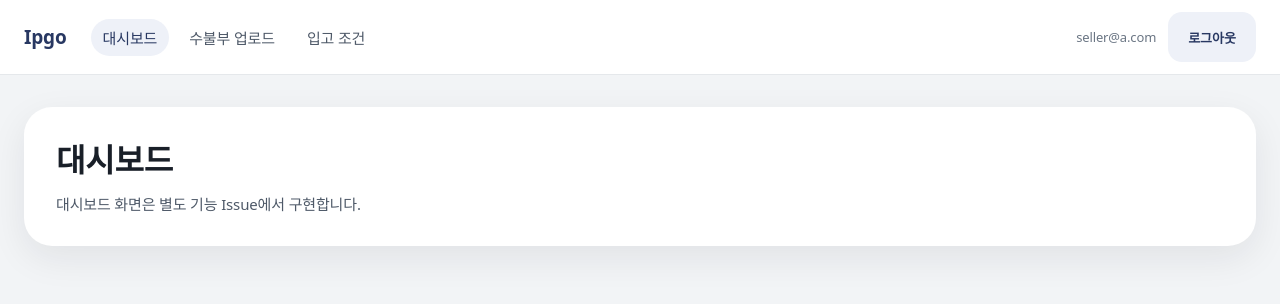
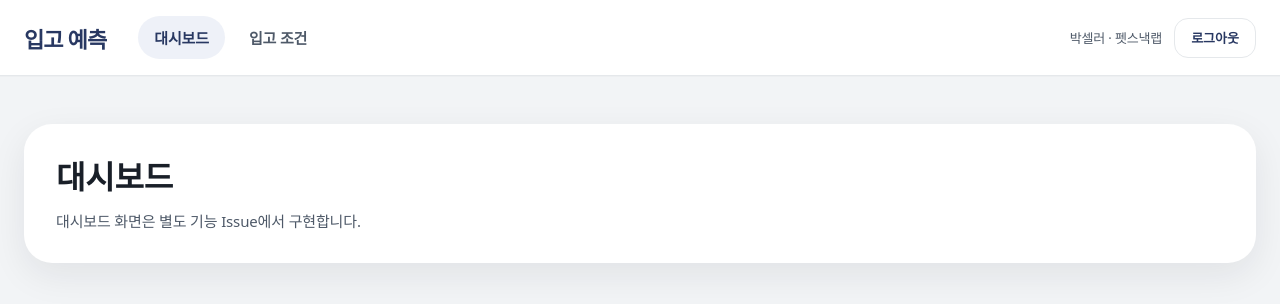
Before and after one commit to IpgoITGO/ipgo-client, a React (Vite) app: page /login in a window 1280 px wide. Both pictures are taken after a click on the button "로그인". Shown: the top 304 px of the page. Built offline with nearby package versions, Linux system fonts and the light colour scheme; no server answers.

Commit message:
feat: build authenticated app layout

```diff
--- a/src/app/ui/AppLayout.module.css
+++ b/src/app/ui/AppLayout.module.css
@@ -5,18 +5,20 @@
 .header {
   display: flex;
   align-items: center;
-  gap: var(--space-6);
-  min-height: 72px;
-  padding: var(--space-3)
+  gap: var(--space-8);
+  min-height: 76px;
+  padding: var(--space-2)
     max(var(--space-6), calc((100% - var(--w-content)) / 2));
   background: var(--color-card);
   border-bottom: 1px solid var(--color-border);
+  box-shadow: 0 1px 0 rgb(25 31 40 / 2%);
 }
 
 .brand {
   color: var(--color-primary);
-  font-size: var(--text-section);
-  font-weight: 700;
+  font-size: 22px;
+  font-weight: 800;
+  letter-spacing: -0.04em;
   text-decoration: none;
 }
 
@@ -26,9 +28,11 @@
 }
 
 .link {
-  padding: var(--space-2) var(--space-3);
+  min-height: 42px;
+  padding: 11px var(--space-4);
   color: var(--color-text-2);
   border-radius: var(--radius-chip);
+  font-weight: 650;
   text-decoration: none;
 }
 
@@ -43,14 +47,25 @@
   align-items: center;
   gap: var(--space-3);
   margin-left: auto;
-  color: var(--color-text-3);
+  color: var(--color-text-2);
   font-size: var(--text-caption);
+}
+
+.identity {
+  white-space: nowrap;
+}
+
+.account button {
+  min-height: 40px;
+  padding-inline: var(--space-4);
+  border: 1px solid var(--color-border);
+  background: var(--color-card);
 }
 
 .main {
   width: min(calc(100% - (var(--space-6) * 2)), var(--w-content));
   margin: 0 auto;
-  padding: var(--space-8) 0;
+  padding: 48px 0 72px;
 }
 
 @media (max-width: 768px) {
--- a/src/app/ui/AppLayout.tsx
+++ b/src/app/ui/AppLayout.tsx
@@ -6,7 +6,6 @@ import styles from './AppLayout.module.css'
 
 const navigation = [
   { to: '/dashboard', label: '대시보드' },
-  { to: '/upload', label: '수불부 업로드' },
   { to: '/settings', label: '입고 조건' },
 ]
 
@@ -23,7 +22,7 @@ export function AppLayout() {
     <div className={styles.shell}>
       <header className={styles.header}>
         <NavLink className={styles.brand} to="/dashboard">
-          Ipgo
+          입고 예측
         </NavLink>
         <nav aria-label="주요 메뉴" className={styles.navigation}>
           {navigation.map((item) => (
@@ -39,7 +38,12 @@ export function AppLayout() {
           ))}
         </nav>
         <div className={styles.account}>
-          <span>{user?.email}</span>
+          <span
+            aria-label={`${user?.name} · ${user?.companyName}`}
+            className={styles.identity}
+          >
+            {user?.name} <span aria-hidden="true">·</span> {user?.companyName}
+          </span>
           <Button onClick={handleSignOut} variant="secondary">
             로그아웃
           </Button>
--- a/src/auth/model/AuthProvider.tsx
+++ b/src/auth/model/AuthProvider.tsx
@@ -6,7 +6,11 @@ export function AuthProvider({ children }: PropsWithChildren) {
   const [user, setUser] = useState<User | null>(null)
 
   const signIn = useCallback((email: string) => {
-    setUser({ email })
+    setUser({
+      email,
+      name: '박셀러',
+      companyName: '펫스낵랩',
+    })
   }, [])
 
   const signOut = useCallback(() => {
--- a/src/auth/model/authContext.ts
+++ b/src/auth/model/authContext.ts
@@ -2,6 +2,8 @@ import { createContext } from 'react'
 
 export type User = {
   email: string
+  name: string
+  companyName: string
 }
 
 export type AuthContextValue = {
```
Also changed, not shown: 1 other file (tests, documents, lock files or other folders).
